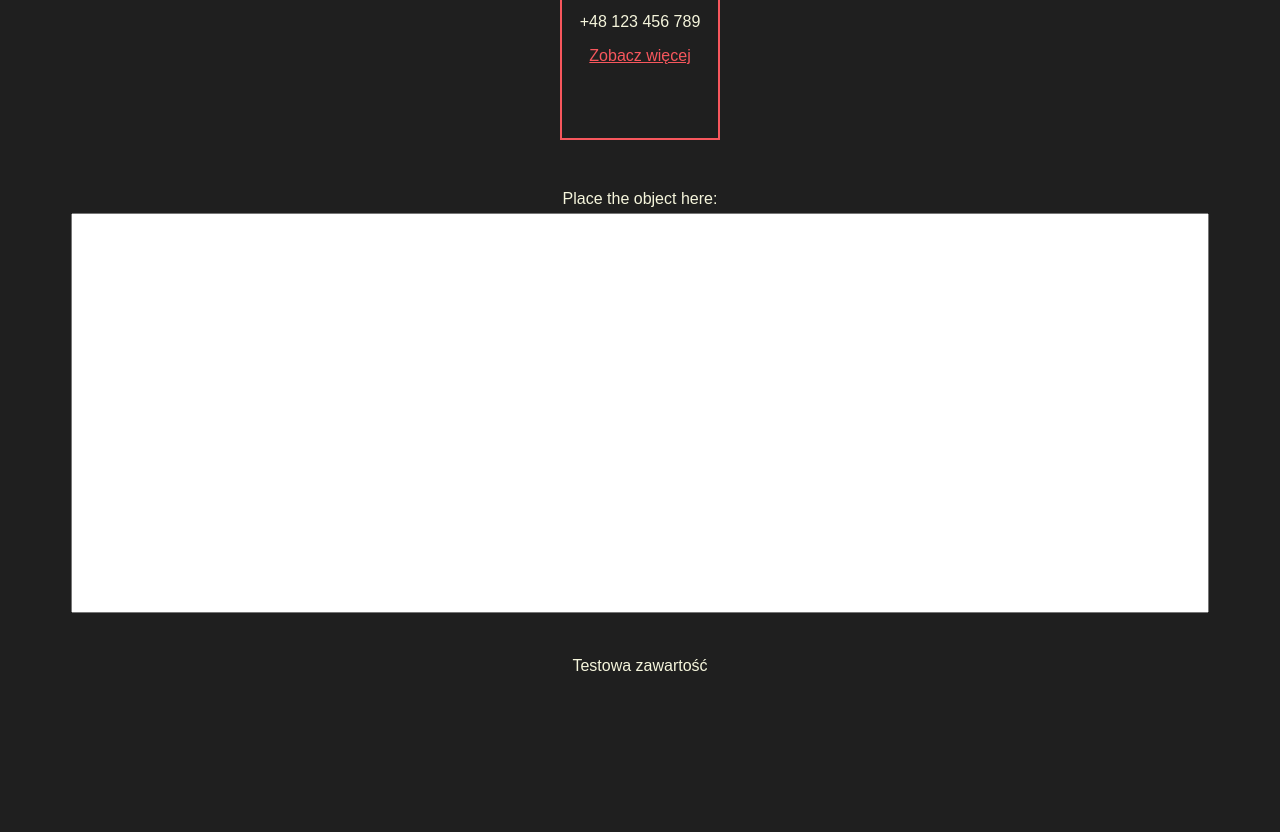
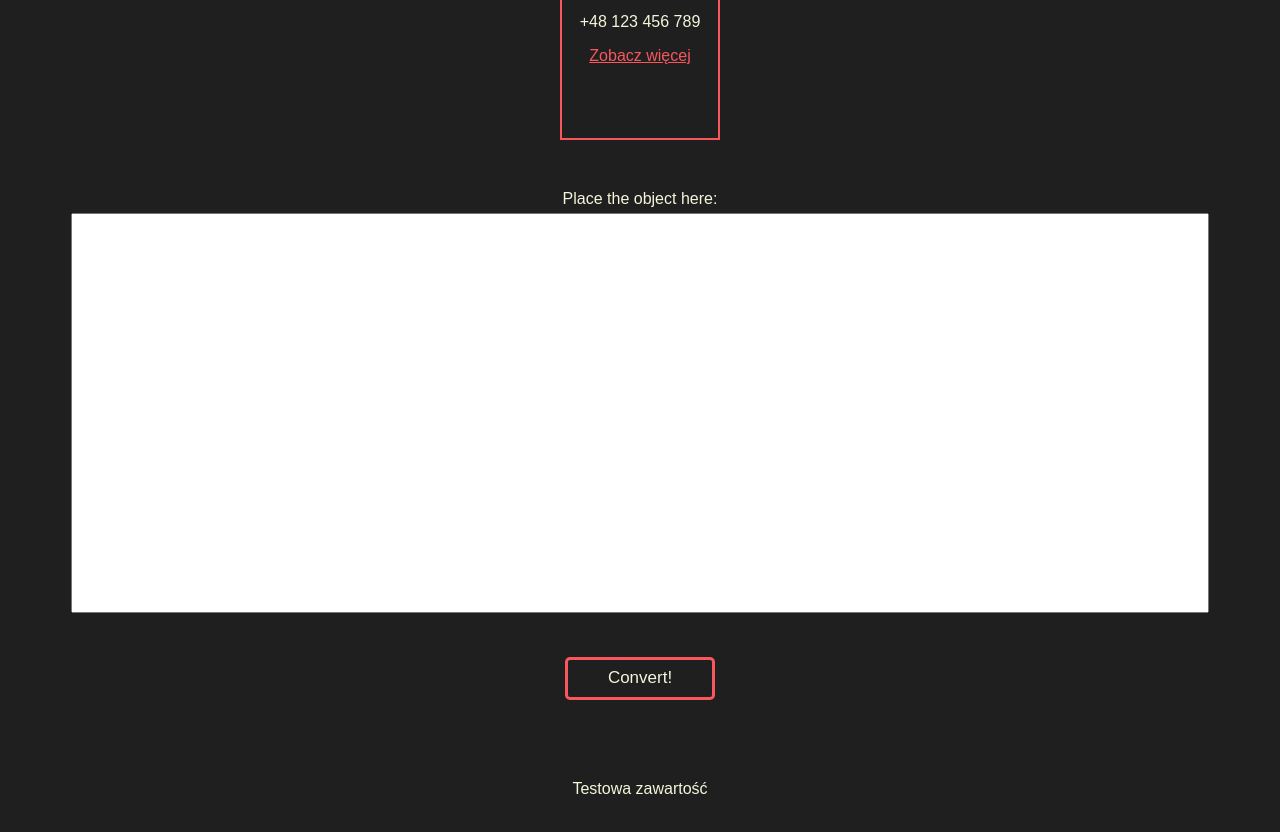
Before and after one commit to mb-dir/AST, a website built with webpack: page src/pages/index.html in a window 1280 px wide. Shown: the part 400-1232 px from the top of the page. Before the commit the page ends 1115 px from the top, so only its background shows below. Built offline with nearby package versions, Linux system fonts and the light colour scheme.

Commit message:
Add btn to form
When user clicks this btn the textarea content will be sent to JS

```diff
--- a/src/pages/index.html
+++ b/src/pages/index.html
@@ -24,6 +24,7 @@
 
         <textarea id="ASTObject" name="ASTObject" class="ASTContainer__objectPlace">
         </textarea>
+        <button class="ASTContainer__btn">Convert!</button>
     </form>
 
     <div class="ASTConvertContainer">
--- a/src/styles/main.css
+++ b/src/styles/main.css
@@ -43,6 +43,19 @@ body{
     height: 400px;
     resize: none;
 }
+.ASTContainer__btn{
+    width: 150px;
+    height: 43px;
+    margin: 40px;
+    border: 3px solid #f7575d;
+    border-radius: 5px;
+    color: beige;
+    background-color: rgba(31,31,31,1);
+    font-size: 17px;
+}
+.ASTContainer__btn:hover{
+    cursor: pointer;
+}
 /* styles for outputs */
 .ASTConvertContainer{
     margin: 40px;
```
